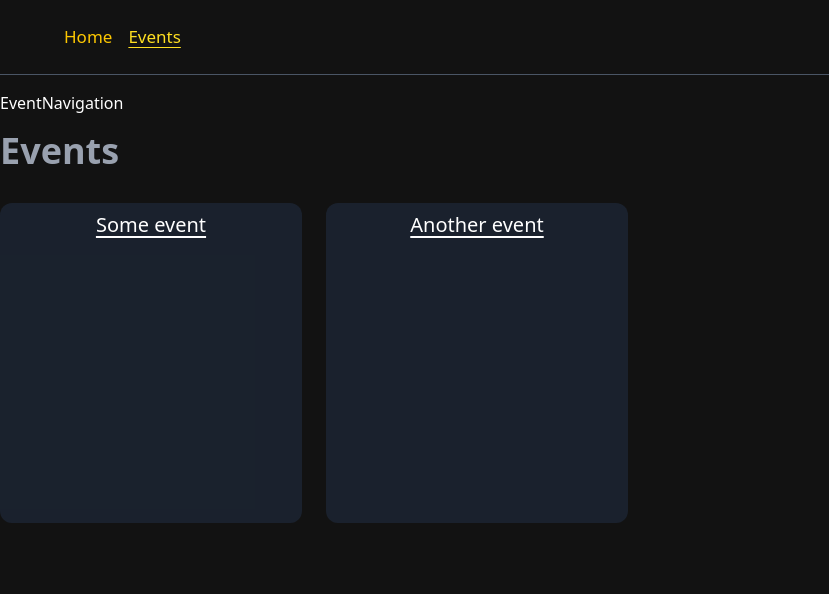
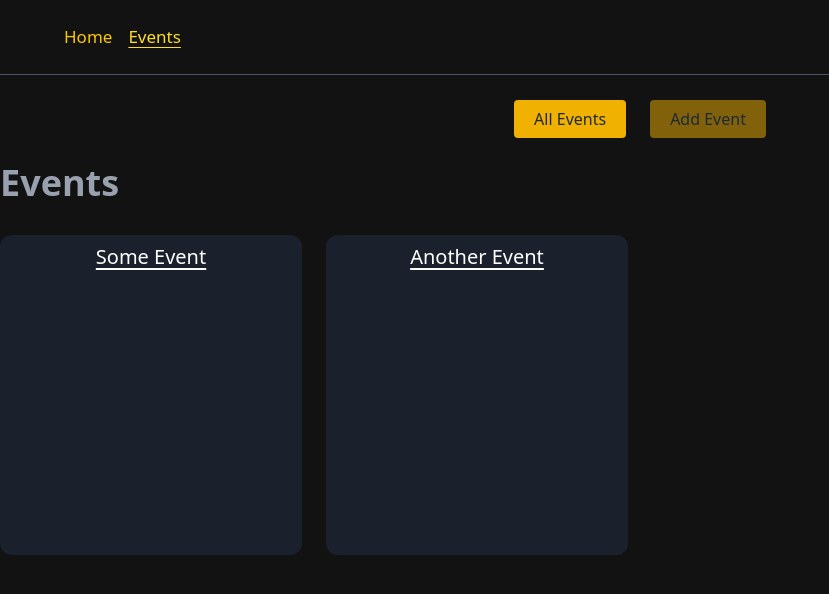
Before and after one commit to musamueed19/The-Complete-React-Next.js-Redux--Specialization, a React (Vite) app in the folder Evenza/client/: page /events in a window 1280 px wide. Shown: the top 594 px of the page, without its empty margins (0-829 px from the left). Built offline with nearby package versions, Linux system fonts and the light colour scheme.

Commit message:
added event navigation

```diff
--- a/Evenza/client/src/components/EventNavigation.jsx
+++ b/Evenza/client/src/components/EventNavigation.jsx
@@ -1,10 +1,27 @@
 import React from "react";
-import { Outlet } from "react-router-dom";
+import { NavLink, Outlet } from "react-router-dom";
+import { eventsNavLinks } from "../constants/constants";
 
 const EventNavigation = () => {
   return (
     <div>
-      EventNavigation
+      <div>
+        <ul className="flex w-full justify-center items-center py-4 gap-x-6">
+          {eventsNavLinks?.map((item, index) => (
+            <li>
+              <NavLink
+                to={item.href}
+                className={({ isActive }) =>
+                  isActive ? "eventNavLinks bg-yellow-500" : "eventNavLinks"
+                }
+                end
+              >
+                {item.title}
+              </NavLink>
+            </li>
+          ))}
+        </ul>
+      </div>
       <Outlet />
     </div>
   );
--- a/Evenza/client/src/constants/constants.js
+++ b/Evenza/client/src/constants/constants.js
@@ -20,3 +20,14 @@ export const dummyEvents = [
     title: "Another event",
   },
 ]
+
+  export const eventsNavLinks = [
+    {
+      href: "/events",
+      title: "All Events",
+    },
+    {
+      href: "/event/new",
+      title: "Add Event",
+    },
+  ];
--- a/Evenza/client/src/index.css
+++ b/Evenza/client/src/index.css
@@ -4,4 +4,11 @@
   .navLinks {
     @apply text-[17px] text-yellow-400 font-medium;
   }
+  .eventNavLinks {
+    @apply bg-yellow-500/50 hover:bg-yellow-500/60 rounded-sm px-5 py-2 text-gray-800
+  }
+
+  * {
+    @apply transition-all duration-200
+  }
 }
--- a/Evenza/client/src/pages/Events.jsx
+++ b/Evenza/client/src/pages/Events.jsx
@@ -11,7 +11,7 @@ const Events = () => {
           <li key={index}>
             <Link to={`/event/${item.id}`}>
               <div className="min-h-80 h-fit bg-gray-800/70 hover:bg-gray-800 rounded-xl p-2">
-                <h3 className="text-center text-xl font-medium underline underline-offset-4">
+                <h3 className="text-center text-xl font-medium underline underline-offset-4 capitalize">
                   {item.title}
                 </h3>
               </div>
```
